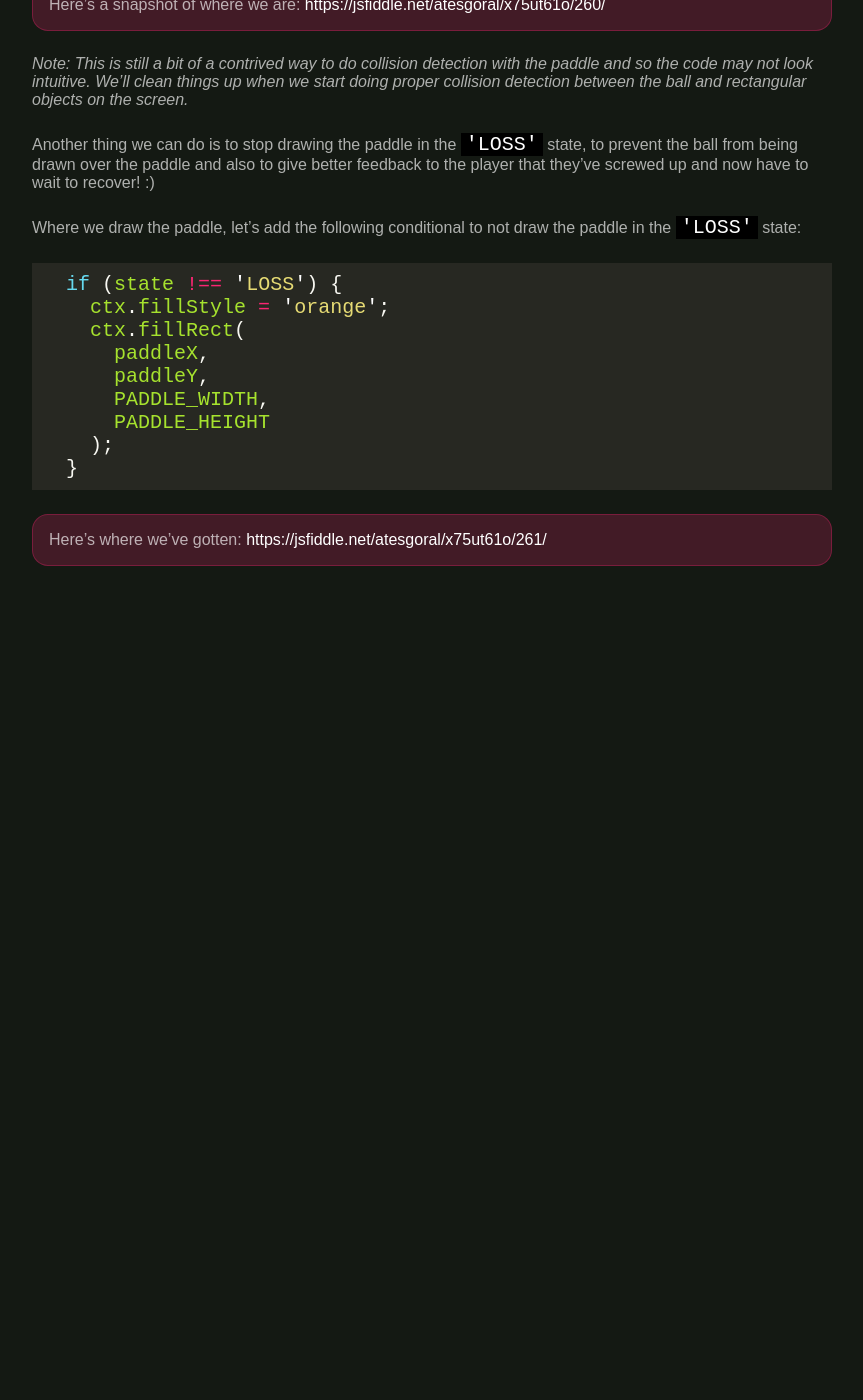
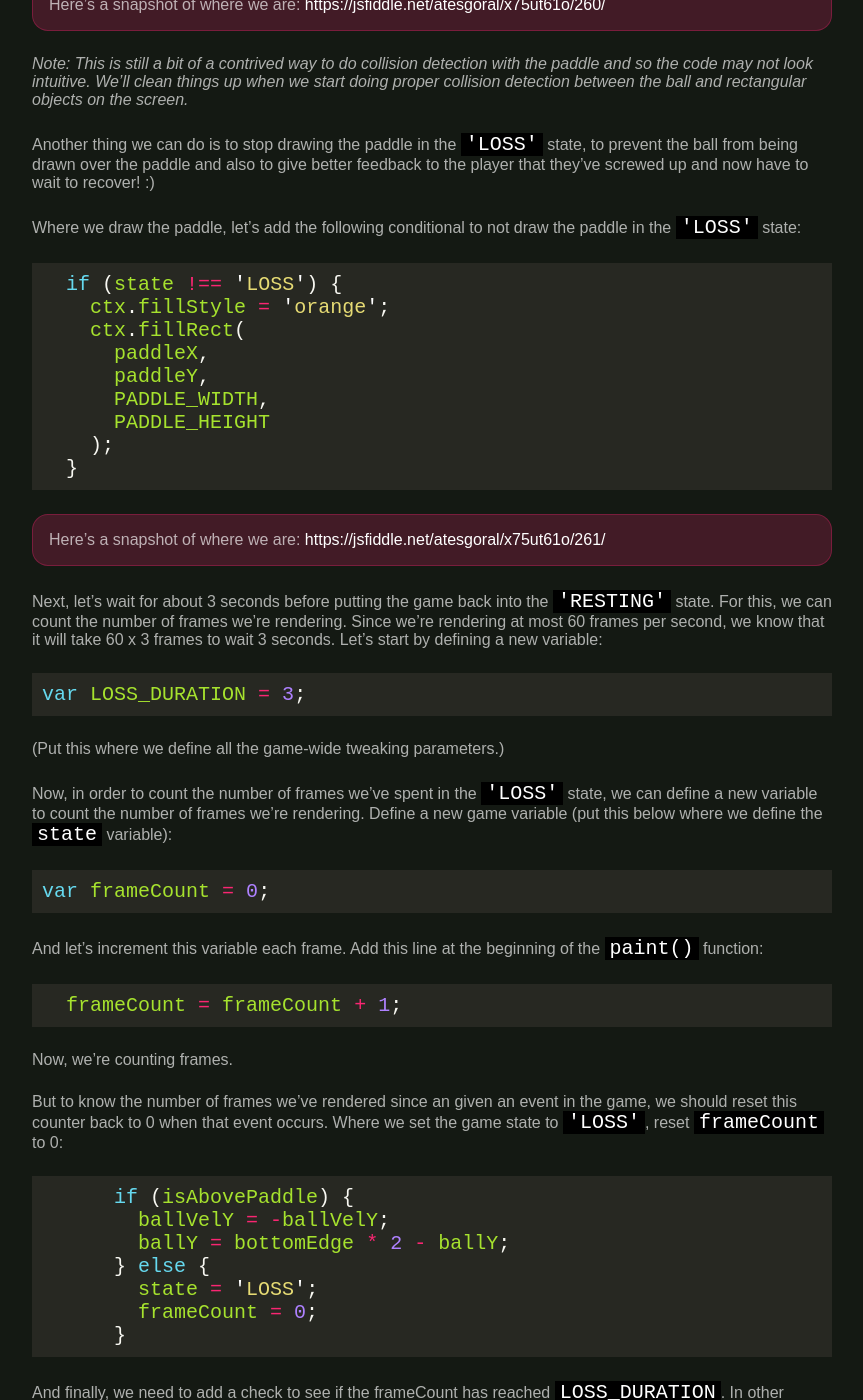
Before and after one commit to atesgoral/dukecode.club, a Jekyll site: the page built from _posts/2018-02-15-week-11-game-state-2.md, in a window 1280 px wide and 1400 px high, scrolled down 1119 px. Shown: the whole window, without its empty margins (208-1071 px from the left). Built offline with Jekyll 4.4.1, drawn with Linux system fonts in a browser that asks for light colours; our own code applies the rules of GitHub Pages for plain Markdown files; before the commit the page ends 1749 px from its top, so only the background shows below that; some of the changed text lies outside the part shown.

Commit message:
Add RESTING reset

````diff
--- a/_posts/2018-02-15-week-11-game-state-2.md
+++ b/_posts/2018-02-15-week-11-game-state-2.md
@@ -54,5 +54,54 @@
   }
 ```
 
-Here's where we've gotten: <https://jsfiddle.net/atesgoral/x75ut61o/261/>
+Here's a snapshot of where we are: <https://jsfiddle.net/atesgoral/x75ut61o/261/>
 {: .panel .snapshot }
+
+Next, let's wait for about 3 seconds before putting the game back into the `'RESTING'` state. For this, we can count the number of frames we're rendering. Since we're rendering at most 60 frames per second, we know that it will take 60 x 3 frames to wait 3 seconds. Let's start by defining a new variable:
+
+```js
+var LOSS_DURATION = 3;
+```
+
+(Put this where we define all the game-wide tweaking parameters.)
+
+Now, in order to count the number of frames we've spent in the `'LOSS'` state, we can define a new variable to count the number of frames we're rendering. Define a new game variable (put this below where we define the `state` variable):
+
+```js
+var frameCount = 0;
+```
+
+And let's increment this variable each frame. Add this line at the beginning of the `paint()` function:
+
+```js
+  frameCount = frameCount + 1;
+```
+
+Now, we're counting frames.
+
+But to know the number of frames we've rendered since an given an event in the game, we should reset this counter back to 0 when that event occurs. Where we set the game state to `'LOSS'`, reset `frameCount` to 0:
+
+```js
+      if (isAbovePaddle) {
+        ballVelY = -ballVelY;
+        ballY = bottomEdge * 2 - ballY;
+      } else {
+        state = 'LOSS';
+        frameCount = 0;
+      }
+```
+
+And finally, we need to add a check to see if the frameCount has reached `LOSS_DURATION`. In other words, whether we've rendered 3 seconds worth of frames.
+
+Add the following right after incrementing `frameCount`:
+
+```js
+  if (state === 'LOSS' && frameCount === LOSS_DURATION * 60) {
+  	state = 'RESTING';
+  }
+```
+
+This is saying: If we're in the `'LOSS'` state and if we've rendered `LOSS_DURATION` (the number of seconds to wait) x 60 (the number of frames we render per second), then put the game back into the `'RESTING'` state.
+
+Here's where we've gotten: <https://jsfiddle.net/atesgoral/x75ut61o/270/>
+{: .panel .snapshot }
````
